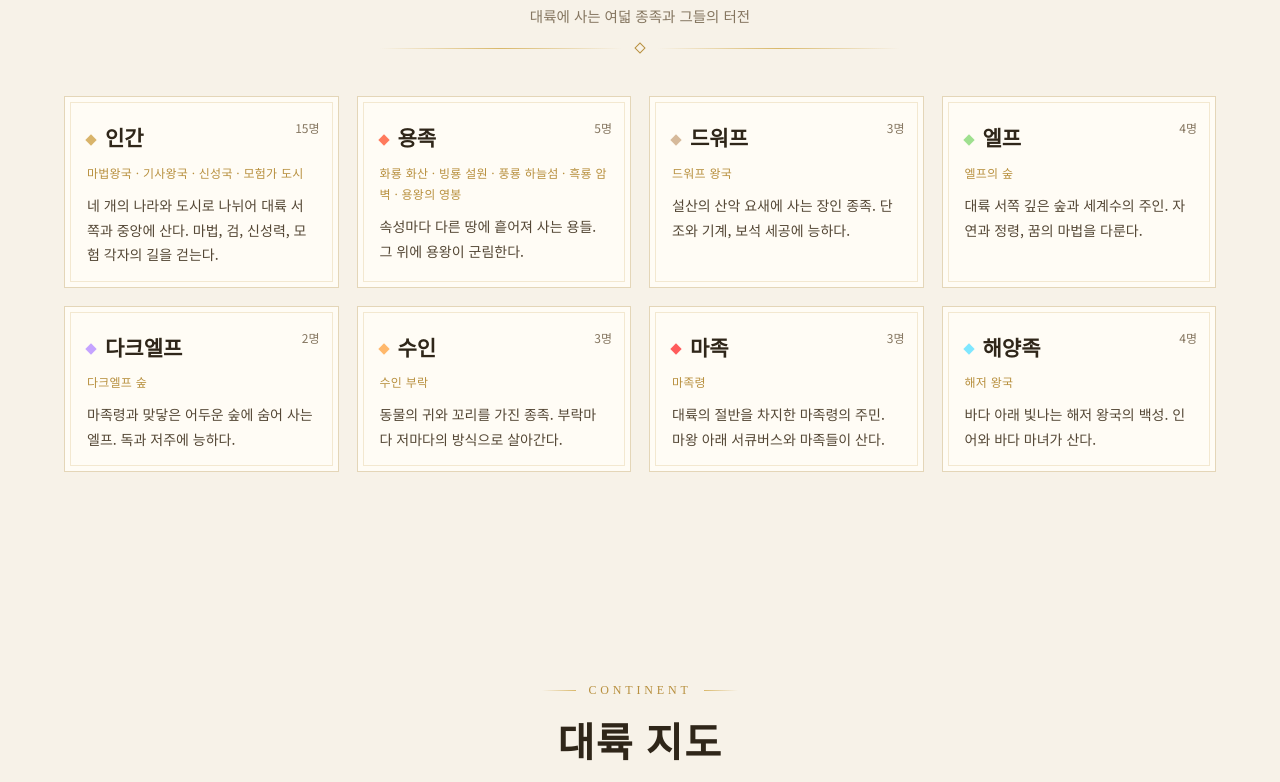
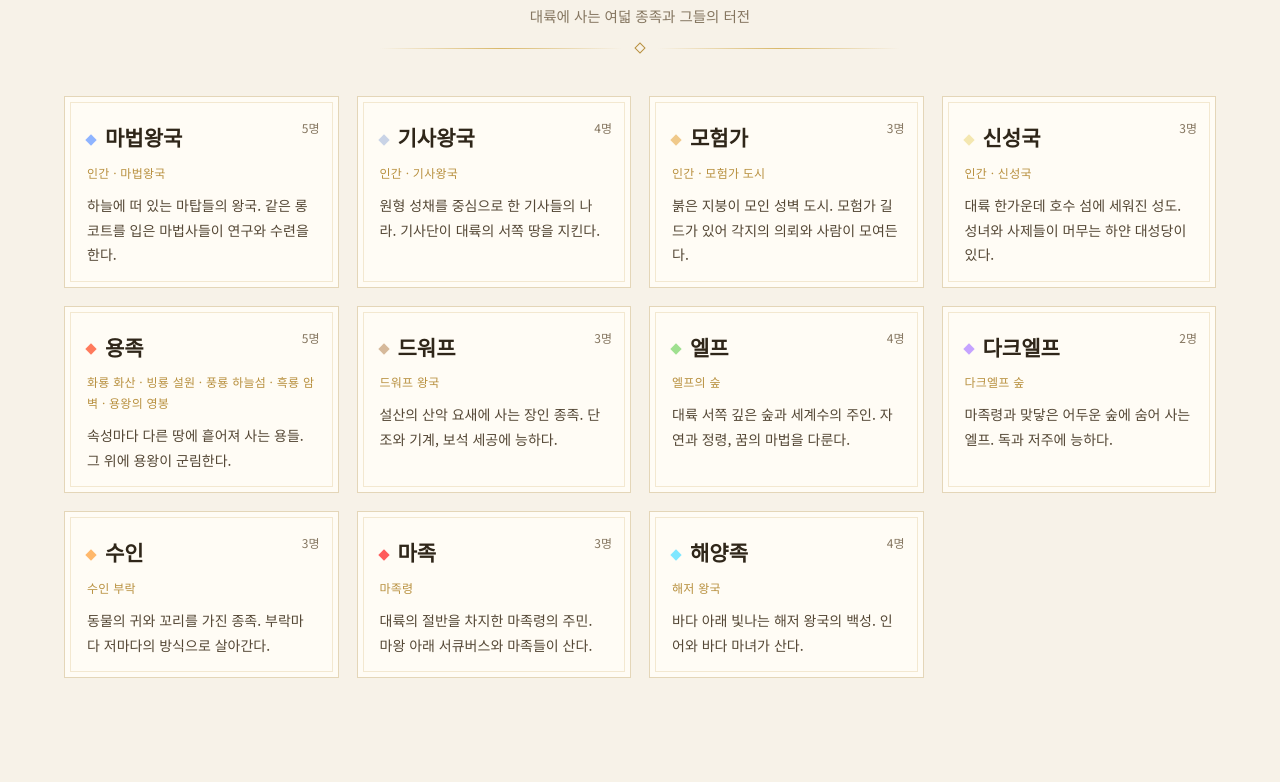
Before and after one commit to shu2738/god-is-watching, a plain HTML site: page index.html in a window 1280 px wide. Shown: the part 1010-1792 px from the top of the page. Drawn offline with Linux system fonts and the light colour scheme.

Commit message:
인간을 마법왕국·기사왕국·모험가·신성국으로 분리

```diff
--- a/index.html
+++ b/index.html
@@ -305,7 +305,10 @@ const REGIONS = [
 const RMAP = Object.fromEntries(REGIONS.map(r=>[r.k,r]));
 
 const RACES = [
-  {n:'인간', c:'#d9b46a', w:'마법왕국 · 기사왕국 · 신성국 · 모험가 도시', d:'네 개의 나라와 도시로 나뉘어 대륙 서쪽과 중앙에 산다. 마법, 검, 신성력, 모험 각자의 길을 걷는다.'},
+  {n:'마법왕국', g:1, c:'#8fb4ff', w:'인간 · 마법왕국', d:'하늘에 떠 있는 마탑들의 왕국. 같은 롱코트를 입은 마법사들이 연구와 수련을 한다.'},
+  {n:'기사왕국', g:1, c:'#c9d3e6', w:'인간 · 기사왕국', d:'원형 성채를 중심으로 한 기사들의 나라. 기사단이 대륙의 서쪽 땅을 지킨다.'},
+  {n:'모험가', g:1, c:'#f0c98a', w:'인간 · 모험가 도시', d:'붉은 지붕이 모인 성벽 도시. 모험가 길드가 있어 각지의 의뢰와 사람이 모여든다.'},
+  {n:'신성국', g:1, c:'#f4e7b0', w:'인간 · 신성국', d:'대륙 한가운데 호수 섬에 세워진 성도. 성녀와 사제들이 머무는 하얀 대성당이 있다.'},
   {n:'용족', c:'#ff7a5c', w:'화룡 화산 · 빙룡 설원 · 풍룡 하늘섬 · 흑룡 암벽 · 용왕의 영봉', d:'속성마다 다른 땅에 흩어져 사는 용들. 그 위에 용왕이 군림한다.'},
   {n:'드워프', c:'#d6b99a', w:'드워프 왕국', d:'설산의 산악 요새에 사는 장인 종족. 단조와 기계, 보석 세공에 능하다.'},
   {n:'엘프', c:'#9fe08f', w:'엘프의 숲', d:'대륙 서쪽 깊은 숲과 세계수의 주인. 자연과 정령, 꿈의 마법을 다룬다.'},
@@ -316,11 +319,12 @@ const RACES = [
 ];
 
 const $ = s=>document.querySelector(s);
+const grp = p=>p.race==='인간'?p.aff:p.race;
 const img = (p,c)=>`img/${p.id}_${c}.webp`;
 
 /* races */
 $('#races').innerHTML = RACES.map(r=>{
-  const n = PEOPLE.filter(p=>p.race===r.n).length;
+  const n = PEOPLE.filter(p=>grp(p)===r.n).length;
   return `<div class="race" style="--c:${r.c}"><span class="n">${n}명</span><h3>${r.n}</h3><div class="where">${r.w}</div><p>${r.d}</p></div>`;
 }).join('');
 
@@ -363,7 +367,7 @@ let cur='전체';
 $('#chips').innerHTML = CH.map(c=>`<button class="chip${c===cur?' on':''}" data-c="${c}">${c}</button>`).join('');
 $('#chips').querySelectorAll('.chip').forEach(b=>b.onclick=()=>{cur=b.dataset.c;$('#chips').querySelectorAll('.chip').forEach(x=>x.classList.toggle('on',x===b));draw();});
 function draw(){
-  const ps = PEOPLE.filter(p=>cur==='전체'||p.race===cur);
+  const ps = PEOPLE.filter(p=>cur==='전체'||grp(p)===cur);
   $('#grid').innerHTML = ps.map(p=>{
     const r=RMAP[p.reg];
     return `<button class="card" data-id="${p.id}" style="--c:${r.c}">
```
